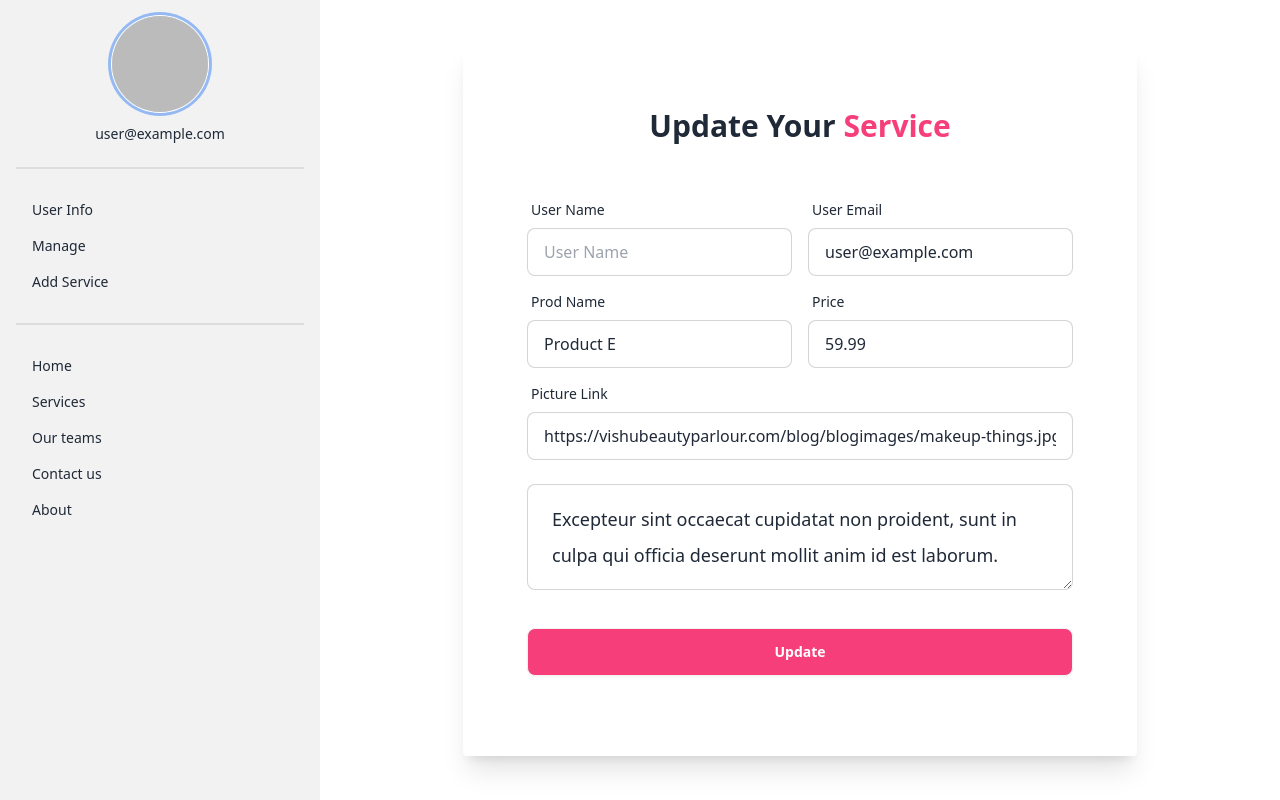
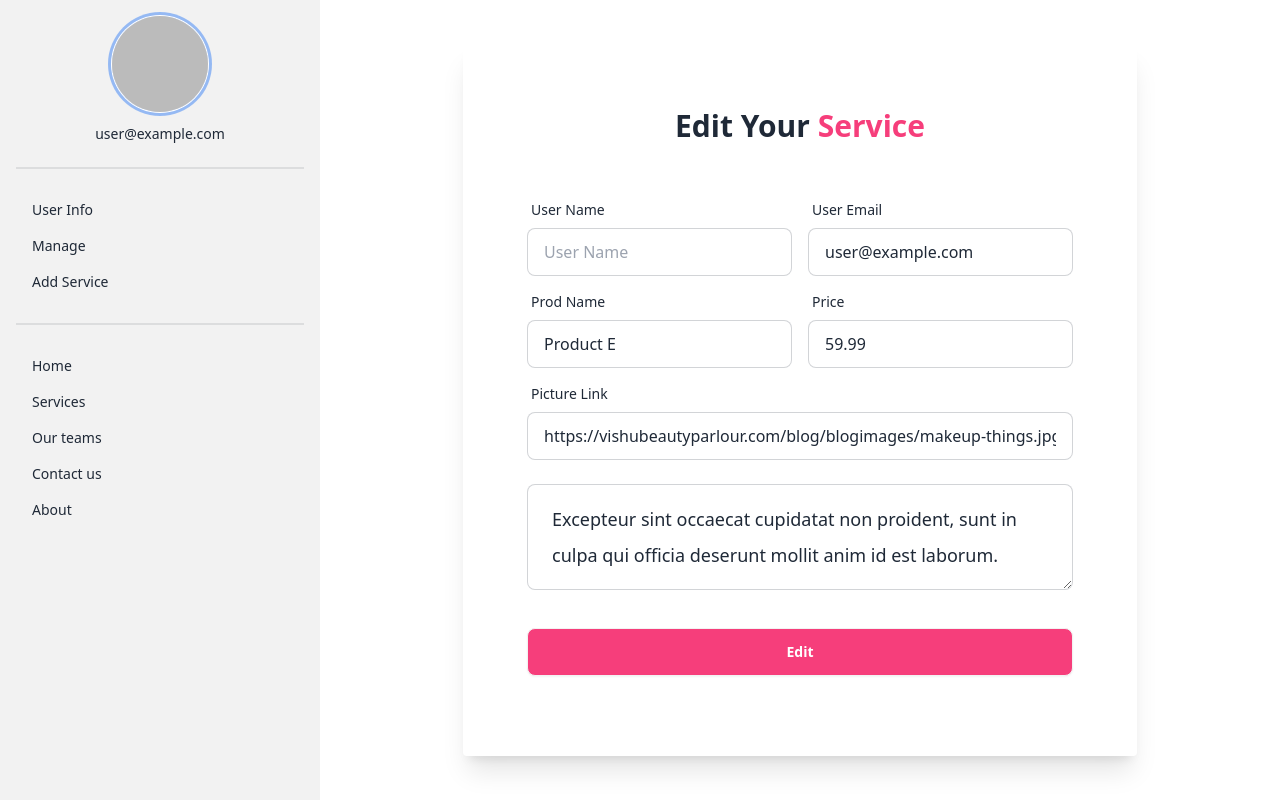
Before and after one commit to mdhasankha-1023/jerin-s-parlour_client_side, a React (Vite) app: page /user-dashBoard/pro-update/1124 in a window 1280 px wide. Built offline with nearby package versions, Linux system fonts and the light colour scheme; no server answers; data requests are answered from the project's data file; sample sign-in values are in the browser's storage.

Commit message:
Modify: add service form and edit form modify

```diff
--- a/src/Components/uI/ServiceCard.jsx
+++ b/src/Components/uI/ServiceCard.jsx
@@ -25,7 +25,7 @@ export default function ServiceCard({ product, type, handler }) {
                                 <Buttons value={'Details'} />
                             </Link>
                             <Link to={`/user-dashBoard/pro-update/${id}`}>
-                                <Buttons value={'Update'} />
+                                <Buttons value={'Edit'} />
                             </Link>
                             <TrashIcon onClick={()=>handler(id)} class="h-8 w-8 text-primaryBg cursor-pointer" />
                         </>
--- a/src/Pages/DashBoardPages/AddService.jsx
+++ b/src/Pages/DashBoardPages/AddService.jsx
@@ -1,3 +1,4 @@
+import Swal from "sweetalert2";
 import Buttons from "../../Components/uI/Buttons";
 import PrimaryTitle from "../../Components/uI/PrimaryTitle";
 import Auth from "../../Contexts/Auth";
@@ -17,6 +18,16 @@ export default function AddService() {
         const info = { name, email, proName, price, proDetails, proPicture }
         console.log(info)
 
+        Swal.fire({
+            title: "Are you sure?",
+            text: "You won add this service!",
+            icon: "warning",
+            showCancelButton: true,
+            confirmButtonColor: "#3085d6",
+            cancelButtonColor: "#d33",
+            confirmButtonText: "Yes, add it!"
+        }).then((result) => {
+            if (result.isConfirmed) {
                 fetch('http://localhost:3000/products', {
                     method: 'POST',
                     headers: {
@@ -31,6 +42,8 @@ export default function AddService() {
                         form.reset()
                     })
                     .catch(error => errorMsg(error.massage))
+            }
+        });
 
     }
 
@@ -39,7 +52,7 @@ export default function AddService() {
     return (
         <div className="">
             <div className='shadow-xl py-12 px-8 rounded'>
-                <PrimaryTitle text={'Add Product'}/>
+                <PrimaryTitle text1={'Add'} text2={'Service'} style={'text-center'} />
                 <form onSubmit={handleSubmit} className="card-body">
                     {/* 1st input row */}
                     <div className="flex justify-center items-center gap-4">
--- a/src/Pages/DashBoardPages/UpdateProducts.jsx
+++ b/src/Pages/DashBoardPages/EditProducts.jsx
@@ -2,8 +2,9 @@ import { useLoaderData } from "react-router-dom";
 import Buttons from "../../Components/uI/Buttons";
 import PrimaryTitle from "../../Components/uI/PrimaryTitle";
 import Auth from "../../Contexts/Auth";
+import Swal from "sweetalert2";
 
-export default function UpdateProducts() {
+export default function EditProducts() {
     const { user, successMsg, errorMsg } = Auth();
     const service = useLoaderData();
 
@@ -19,6 +20,16 @@ export default function UpdateProducts() {
         const info = { name, email, proName, price, proDetails, proPicture }
         console.log(info)
 
+        Swal.fire({
+            title: "Are you sure?",
+            text: "You won to be Update this!",
+            icon: "warning",
+            showCancelButton: true,
+            confirmButtonColor: "#3085d6",
+            cancelButtonColor: "#d33",
+            confirmButtonText: "Yes, update it!"
+        }).then((result) => {
+            if (result.isConfirmed) {
                 fetch(`http://localhost:3000/products/${service.id}`, {
                     method: 'PATCH',
                     headers: {
@@ -33,13 +44,14 @@ export default function UpdateProducts() {
                         form.reset()
                     })
                     .catch(error => errorMsg(error.massage))
-
+            }
+        });
     }
 
     return (
         <div className="">
             <div className='shadow-xl py-12 px-8 rounded'>
-                <PrimaryTitle text1={'Update Your'} text2={'Service'} style={'text-center'} />
+                <PrimaryTitle text1={'Edit Your'} text2={'Service'} style={'text-center'} />
                 <form onSubmit={handleSubmit} className="card-body">
                     {/* 1st input row */}
                     <div className="flex justify-center items-center gap-4">
@@ -119,7 +131,7 @@ export default function UpdateProducts() {
                     </div>
                     {/* button */}
                     <div className="form-control mt-6">
-                        <Buttons type={'submit'} value={'Update'} />
+                        <Buttons type={'submit'} value={'Edit'} />
                     </div>
                 </form>
 
--- a/src/Routes/Route.jsx
+++ b/src/Routes/Route.jsx
@@ -10,7 +10,7 @@ import Services from "../Pages/NormalUserPages/Services";
 import ProductDetails from "../Pages/NormalUserPages/ProductDetails";
 import AddService from "../Pages/DashBoardPages/AddService";
 import ManageServices from "../Pages/DashBoardPages/ManageServices";
-import UpdateProducts from "../Pages/DashBoardPages/UpdateProducts";
+import EditProducts from "../Pages/DashBoardPages/EditProducts";
 import PrivetRoute from "./PrivetRoute";
 import UserInfo from "../Pages/DashBoardPages/UserInfo";
 import ContactUs from "../Pages/NormalUserPages/ContactUs";
@@ -74,7 +74,7 @@ export const router = createBrowserRouter([
       {
         path: '/user-dashBoard/pro-update/:id',
         element: <PrivetRoute>
-          <UpdateProducts />
+          <EditProducts />
         </PrivetRoute>,
         loader: ({params}) => fetch(`http://localhost:3000/products/${params.id}`)
       },
```
Lines whose indentation alone changed are shown as unchanged.
